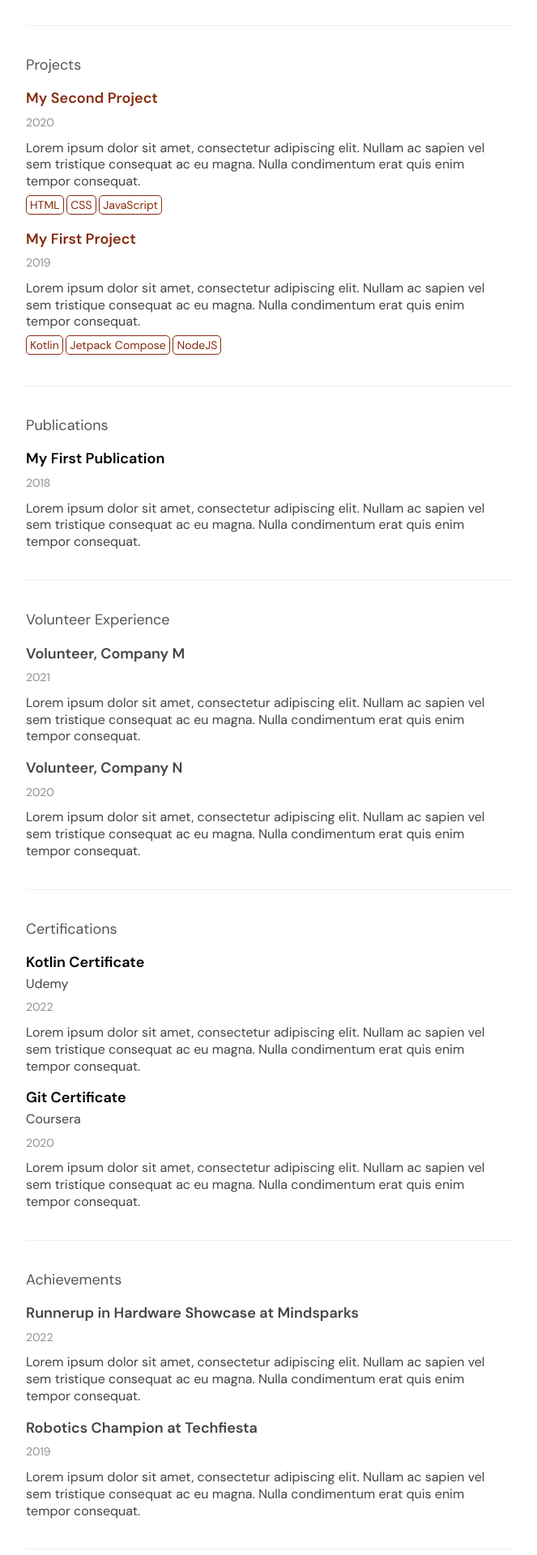
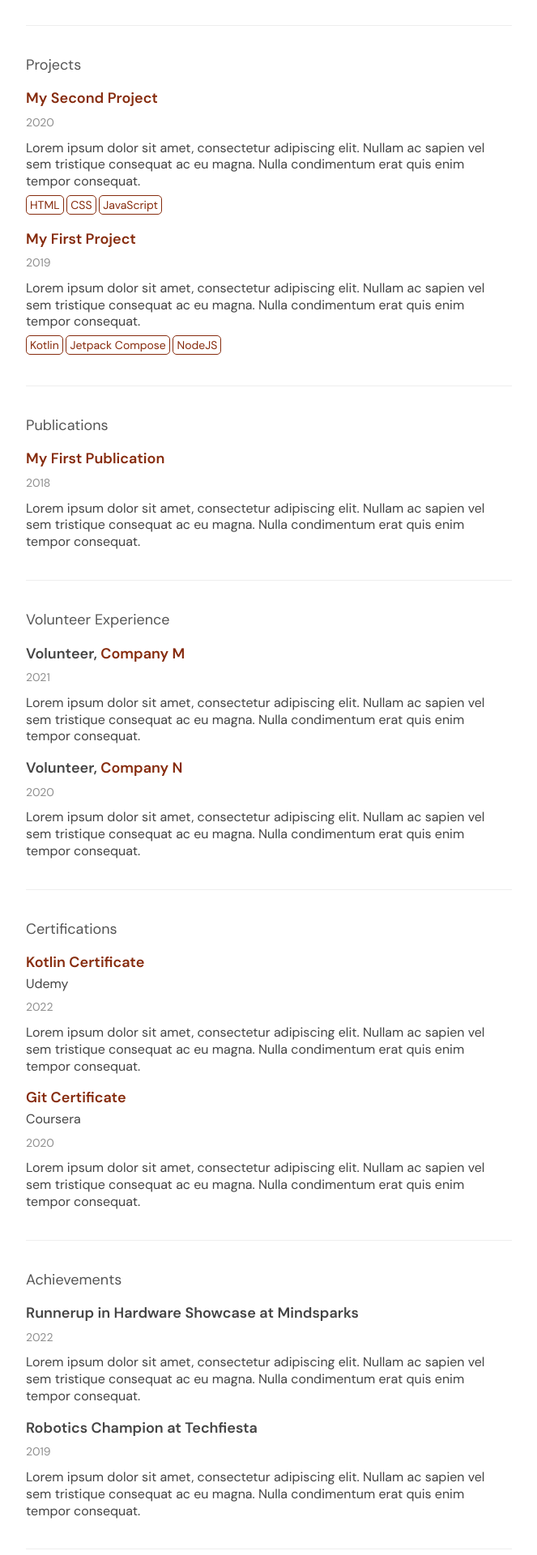
Before and after one commit to academicportfolio/academicportfolio.github.io, a Jekyll site: the page built from _pages/index.md, in a window 1280 px wide. Shown: the part 1589-3509 px from the top of the page at 81% size, without its empty margins (308-971 px from the left). Built offline with Jekyll 4.4.1, drawn with Linux system fonts in a browser that asks for light colours.

Commit message:
Updated few more designs

```diff
--- a/_layouts/about.html
+++ b/_layouts/about.html
@@ -103,7 +103,7 @@ layout: default
     <p class="ap-subtitle">{{site.collection_option['volunteerexperience']['label']}}</p>
     {% for experience in site.volunteerexperience %}
     <div class="ap-experience">
-        <p class="ap-experience-title">{{experience.title}}</p>
+        <p class="ap-experience-title">{{experience.title}}, <a href="{{experience.institute-url}}">{{experience.institute}}</a></p>
         <p class="ap-experience-year">{{experience.duration}}</p>
         <p class="ap-experience-excerpt">{{experience.excerpt}}</p>
     </div>
--- a/assets/styles.scss
+++ b/assets/styles.scss
@@ -265,7 +265,7 @@ a:hover {
     font-family: "DM Sans", sans-serif;
     font-size: 18px;
     font-weight: 600;
-    color: #000 !important;
+    color: $link !important;
     text-decoration: none;
 }
 
@@ -297,7 +297,7 @@ a:hover {
     font-family: "DM Sans", sans-serif;
     font-size: 18px;
     font-weight: 600;
-    color: #000 !important;
+    color: $link !important;
     text-decoration: none;
 }
 
```
Also changed, not shown: _volunteerexperience/volunteer-company-m.md (+3 -1 lines), _volunteerexperience/volunteer-company-n.md (+3 -1 lines).
